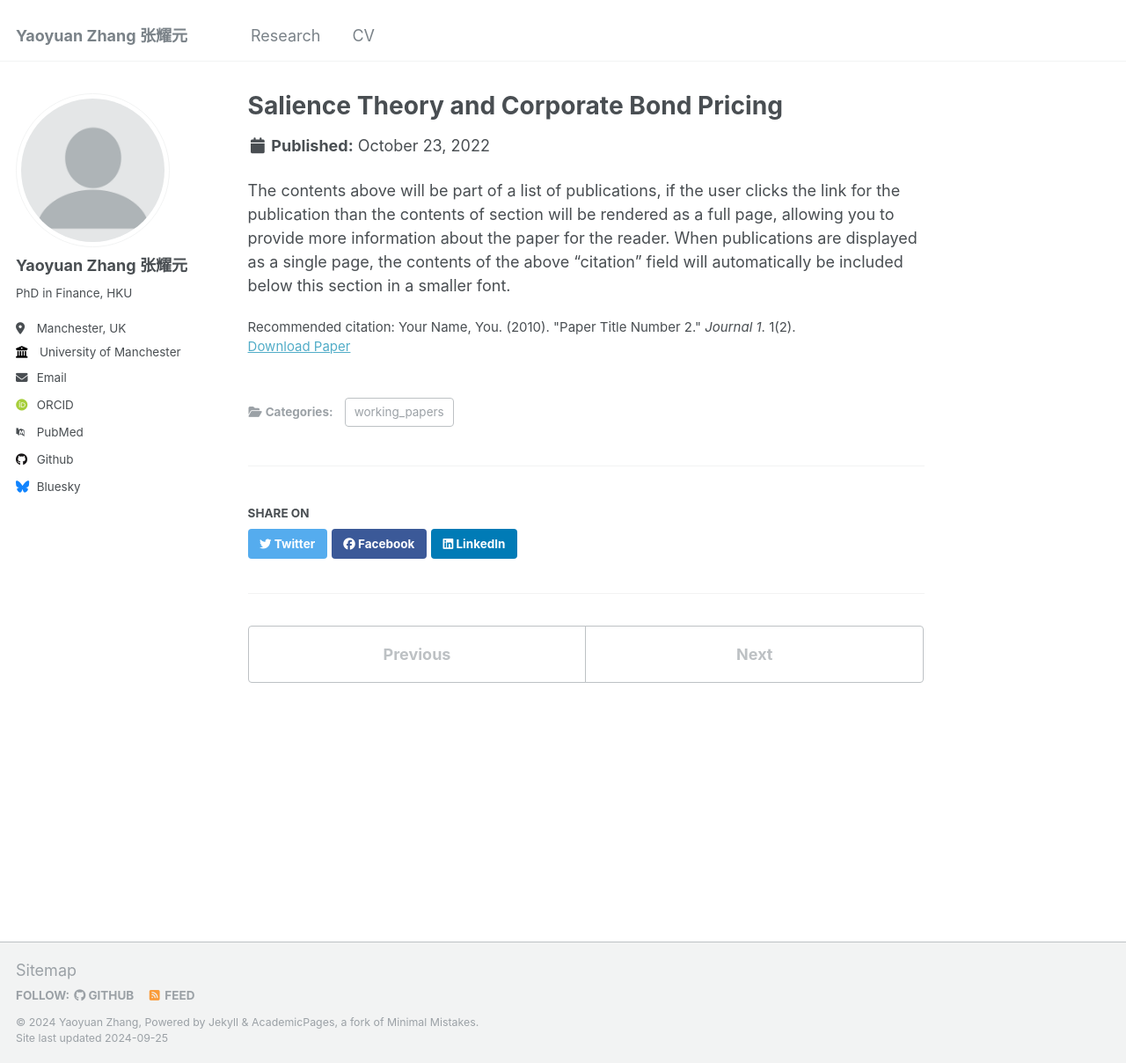
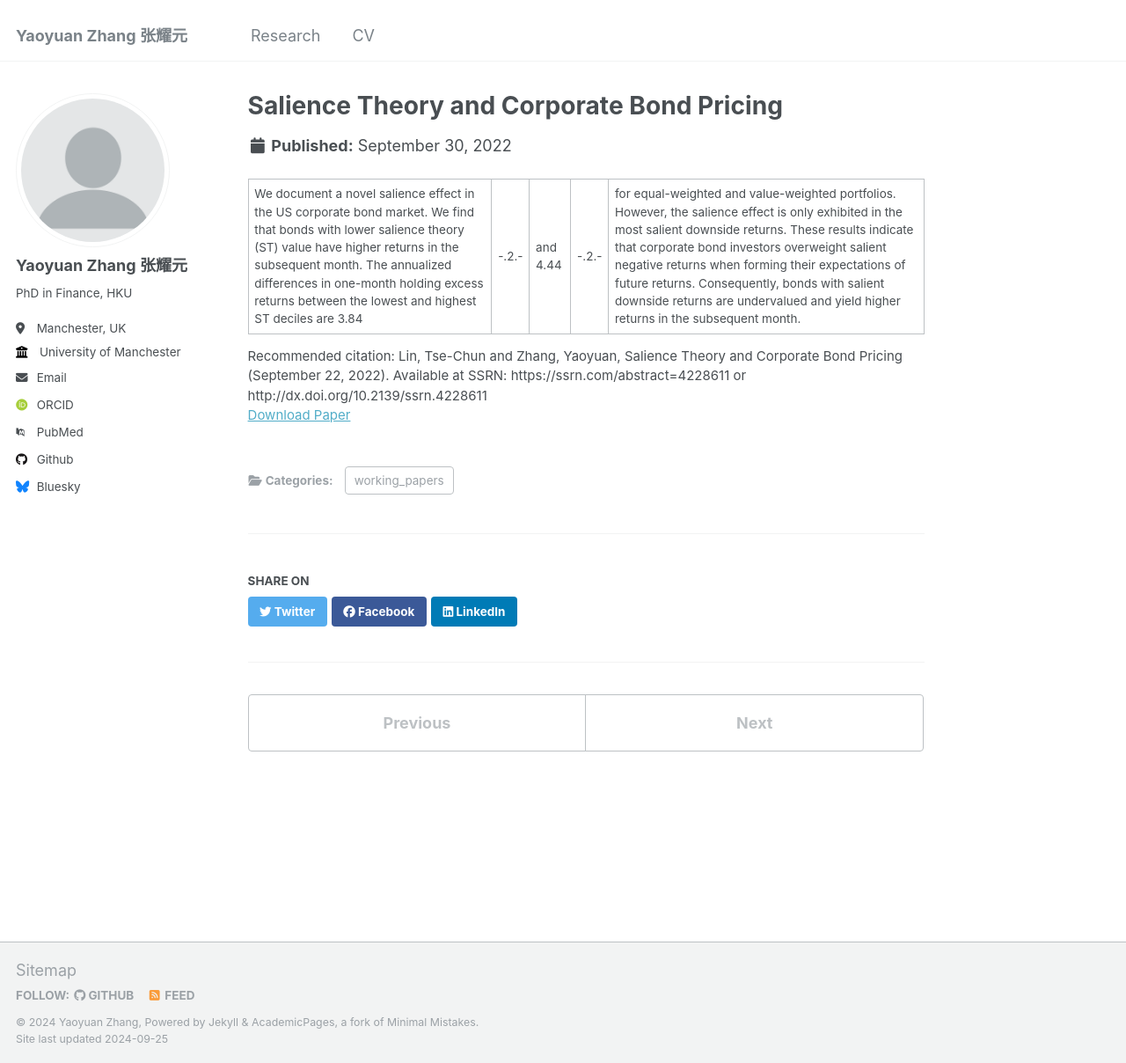
Before and after one commit to yaoyuanzhang-research/yaoyuanzhang-research.github.io, a Jekyll site: the page built from _publications/LinZhangSalience.md, in a window 1280 px wide and 1208 px high. Shown: the whole window at 88% size. Built offline with Jekyll 4.4.1, drawn with Linux system fonts in a browser that asks for light colours; some web fonts are replaced.

Commit message:
Update LinZhangSalience.md

```diff
--- a/_publications/LinZhangSalience.md
+++ b/_publications/LinZhangSalience.md
@@ -4,12 +4,12 @@ collection: publications
 category: working_papers
 permalink: /research/LinZhangSalience
 excerpt: 'Updated draft available upon request.'
-date: 2022-10-23
+date: 2022-09-30
 venue: ''
 paperurl: 'https://papers.ssrn.com/sol3/papers.cfm?abstract_id=4228611'
-citation: 'Your Name, You. (2010). &quot;Paper Title Number 2.&quot; <i>Journal 1</i>. 1(2).'
+citation: 'Lin, Tse-Chun and Zhang, Yaoyuan, Salience Theory and Corporate Bond Pricing (September 22, 2022). Available at SSRN: https://ssrn.com/abstract=4228611 or http://dx.doi.org/10.2139/ssrn.4228611'
 show_venue: false
 show_date: true
 ---
 
-The contents above will be part of a list of publications, if the user clicks the link for the publication than the contents of section will be rendered as a full page, allowing you to provide more information about the paper for the reader. When publications are displayed as a single page, the contents of the above "citation" field will automatically be included below this section in a smaller font.
+We document a novel salience effect in the US corporate bond market. We find that bonds with lower salience theory (ST) value have higher returns in the subsequent month. The annualized differences in one-month holding excess returns between the lowest and highest ST deciles are 3.84|-.2.-| and 4.44|-.2.-| for equal-weighted and value-weighted portfolios. However, the salience effect is only exhibited in the most salient downside returns. These results indicate that corporate bond investors overweight salient negative returns when forming their expectations of future returns. Consequently, bonds with salient downside returns are undervalued and yield higher returns in the subsequent month.
```
